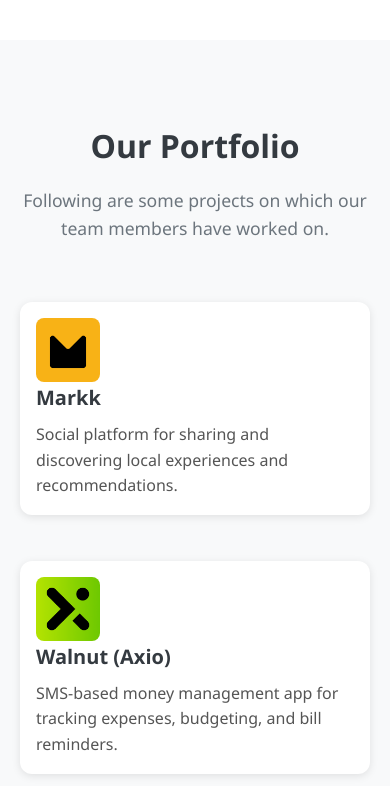
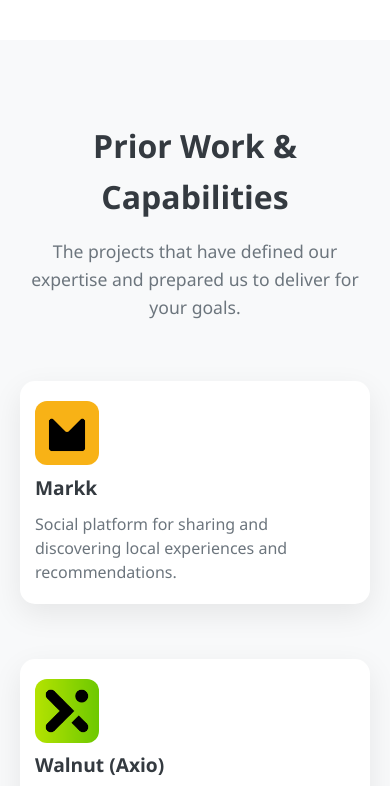
Before and after one commit to rahul01/AnubiasTech, a plain HTML site: page index.html in a window 390 px wide. Shown: the part 4260-5046 px from the top of the page. Drawn offline with Linux system fonts and the light colour scheme.

Commit message:
feat: Add initial structure for AnubiasTech website
Creates the primary `index.html` file, establishing the foundational structure and content for the company's single-page website.

- **HTML Structure:** Introduces a full-page layout with a navigation bar, hero, about, services, portfolio, contact, and footer sections.
- **Content:** Populates all sections with initial text, images, and project details for the company's portfolio.
- **Dependencies:** Links to `styles.css` for styling, `main.js` for interactivity, and imports Font Awesome for icons.
- **Metadata & SEO:** Sets the page title, includes responsive viewport settings, and adds a favicon.
- **Contact:** Implements "Get In Touch" section with mailto, telephone, and WhatsApp links.

```diff
--- a/css/styles.css
+++ b/css/styles.css
@@ -350,54 +350,55 @@ section {
 }
 
 .portfolio-item {
+    background-color: var(--white);
+    border-radius: 15px;
+    box-shadow: 0px 10px 30px rgba(0, 0, 0, 0.08);
+    padding: 30px 20px;
     display: flex;
-    align-items: center;
-    background-color: #ffffff;
-    border-radius: 12px;
-    box-shadow: 0px 2px 8px rgba(0, 0, 0, 0.1);
-    padding: 16px;
-    margin-bottom: 16px;
+    gap: 20px;
+    align-items: flex-start;
+    margin-bottom: 25px;
+    transition: transform 0.3s ease, box-shadow 0.3s ease;
+}
+
+.portfolio-item:hover {
+    transform: translateY(-10px);
+    box-shadow: 0px 20px 40px rgba(0, 0, 0, 0.15);
 }
 
 .project-icon {
-    width: 64px;
-    height: 64px;
-    border-radius: 8px;
-    margin-right: 16px;
+    width: 74px;
+    height: 74px;
+    border-radius: 14px;
     object-fit: cover;
 }
 
-.portfolio-content {
-    display: flex;
-    flex-direction: column;
-    justify-content: center;
-}
-
 .portfolio-content h3 {
-    font-size: 1.25rem;
+    font-size: 1.2rem;
     font-weight: 600;
-    margin: 0 0 8px 0;
+    margin-bottom: 8px;
+    color: var(--gray-dark);
 }
 
 .portfolio-content p {
+    color: var(--gray-medium);
+    font-size: 1rem;
     margin: 0;
-    font-size: 1rem;
-    color: #555555;
+    line-height: 1.5;
 }
 
-.portfolio-tags {
-    display: flex;
-    gap: 10px;
-    flex-wrap: wrap;
-}
-
-.tag {
-    background-color: var(--teal-primary);
-    color: var(--white);
-    padding: 5px 12px;
-    border-radius: 20px;
-    font-size: 0.9rem;
-    font-weight: 500;
+@media (max-width: 768px) {
+    .portfolio-item {
+        flex-direction: column;
+        align-items: flex-start;
+        gap: 12px;
+        padding: 20px 15px;
+    }
+    .project-icon {
+        width: 64px;
+        height: 64px;
+        border-radius: 12px;
+    }
 }
 
 /* Contact Section */
--- a/index.html
+++ b/index.html
@@ -170,8 +170,8 @@
 <section id="portfolio" class="portfolio">
     <div class="container">
         <div class="section-header">
-            <h2 class="section-title">Our Portfolio</h2>
-            <p class="section-subtitle">Following are some projects on which our team members have worked on.</p>
+            <h2 class="section-title">Prior Work & Capabilities</h2>
+            <p class="section-subtitle">The projects that have defined our expertise and prepared us to deliver for your goals.</p>
         </div>
         <div class="portfolio-grid">
             <div class="portfolio-item">
```
